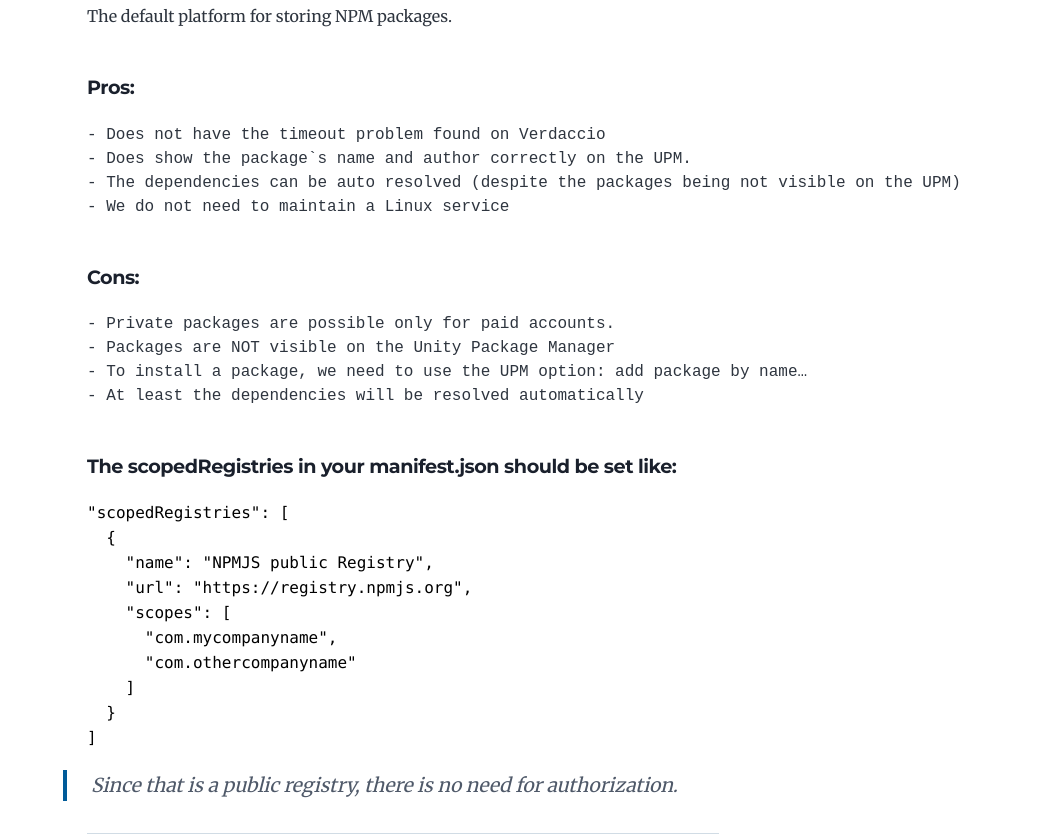
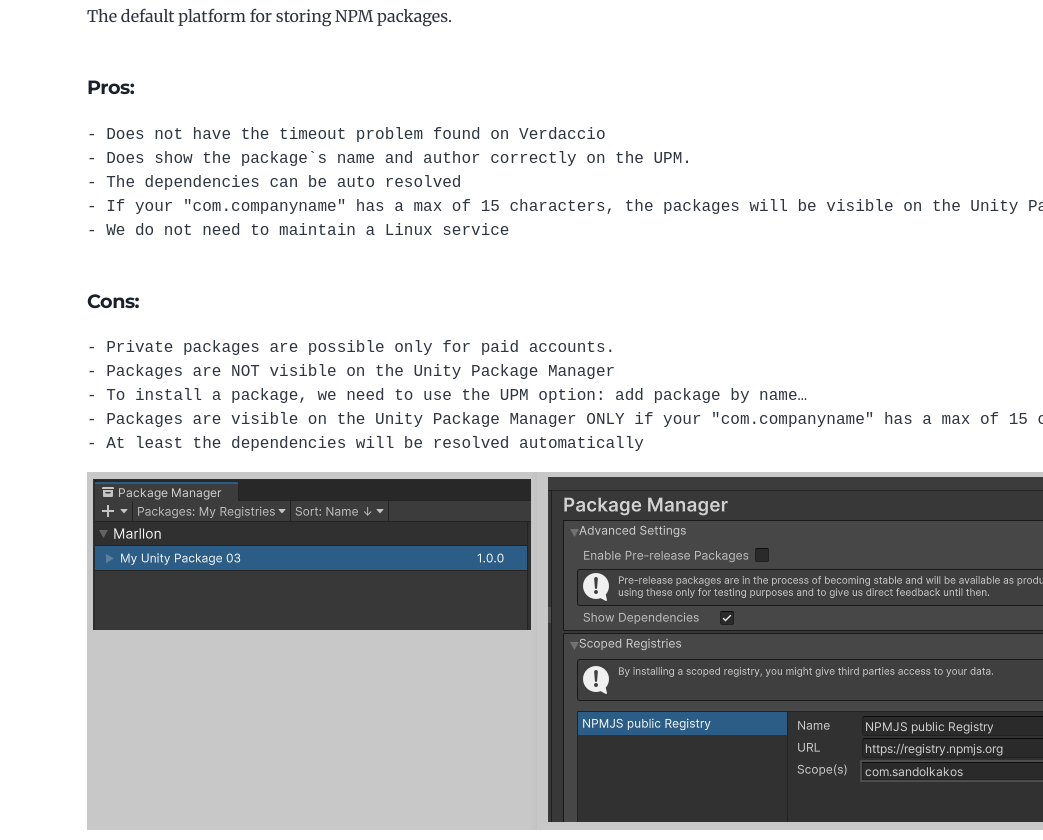
Before and after one commit to sandolkakos/my-blog, a Gatsby site: page /upm-studies/ in a window 1280 px wide. Shown: the part 10056-10896 px from the top of the page, without its empty margins (237-1280 px from the left). Built offline with nearby package versions, Linux system fonts and the light colour scheme; Gatsby itself is replaced by a stand-in of ours; some packages are replaced by stand-ins of ours; code samples lack their colours.

Commit message:
added new info about NPMJS Registry

````diff
--- a/content/blog/upm-studies/index.md
+++ b/content/blog/upm-studies/index.md
@@ -299,7 +299,8 @@
 ```
 - Does not have the timeout problem found on Verdaccio
 - Does show the package`s name and author correctly on the UPM.
-- The dependencies can be auto resolved (despite the packages being not visible on the UPM)
+- The dependencies can be auto resolved
+- If your "com.companyname" has a max of 15 characters, the packages will be visible on the Unity Package Manager.
 - We do not need to maintain a Linux service
 ```
 
@@ -308,8 +309,10 @@
 - Private packages are possible only for paid accounts.
 - Packages are NOT visible on the Unity Package Manager
 - To install a package, we need to use the UPM option: add package by name…
+- Packages are visible on the Unity Package Manager ONLY if your "com.companyname" has a max of 15 characters.
 - At least the dependencies will be resolved automatically
 ```
+![NPMJS public Registry](./npmjs-registry-with-shorter-package-name.png)
 
 ##### The scopedRegistries in your manifest.json should be set like:
 ```json
````
Also changed, not shown: content/blog/upm-studies/npmjs-registry-with-shorter-package-name.png (added).
